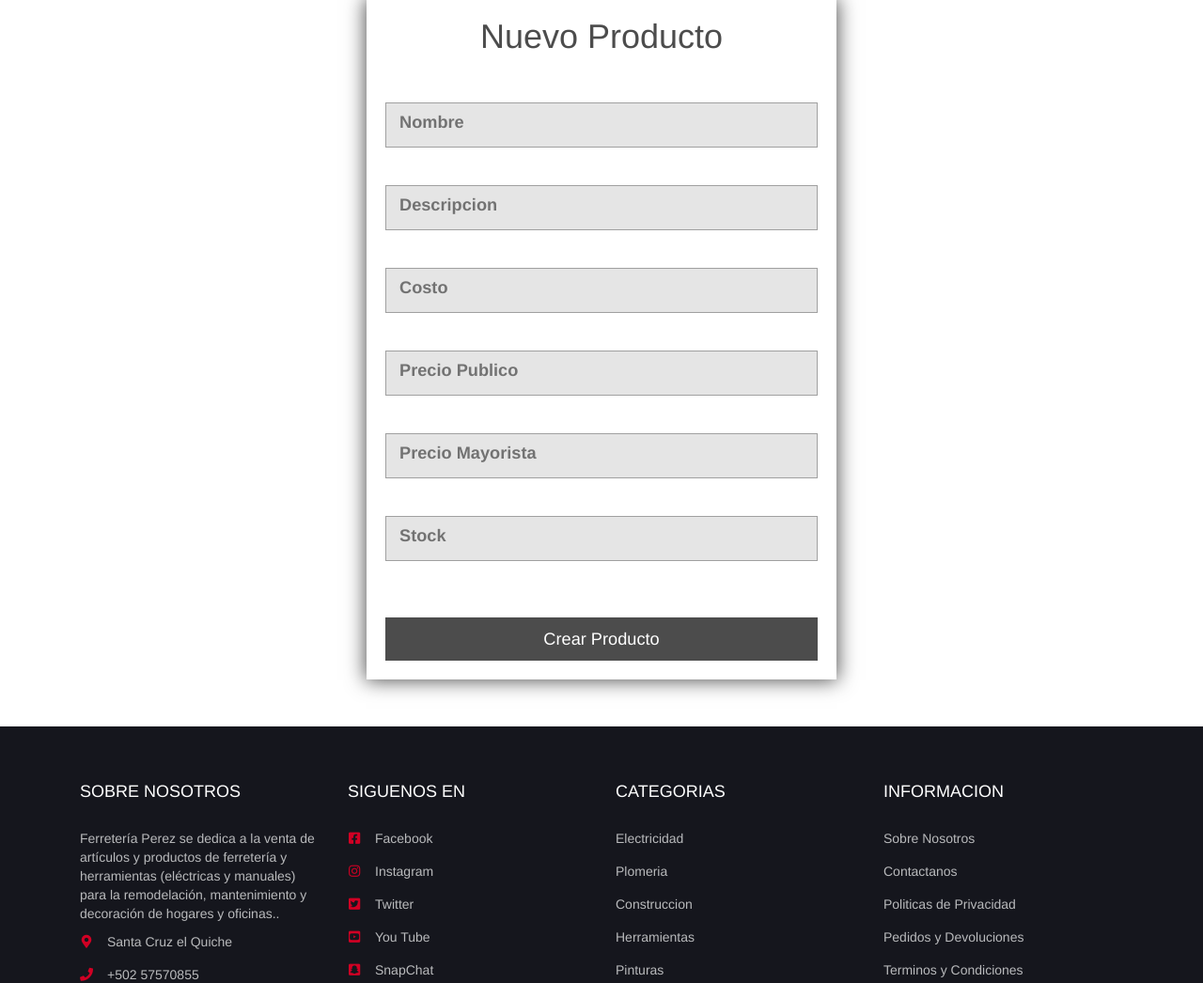
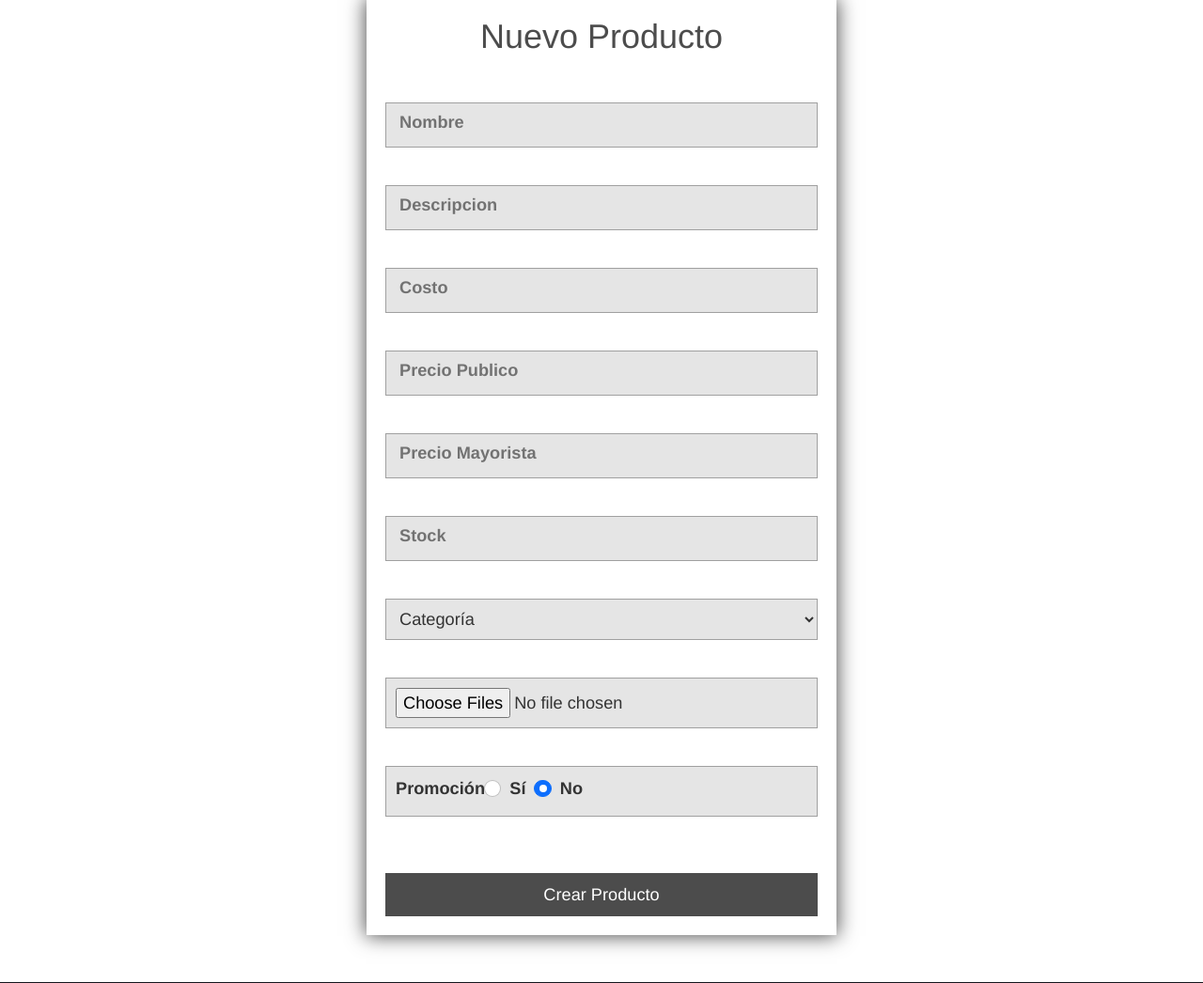
Before and after one commit to PabloIQ/ferreteria-perez, a Django app: page /iproducto/ in a window 1280 px wide. Shown: the part 272-1318 px from the top of the page at 94% size. Run offline with Django 3.2, Linux system fonts and the light colour scheme; data that the repository does not hold is empty; some libraries are stand-ins or nearby versions.

Commit message:
Fomulario Categoria funcionando

```diff
--- a/app/app/urls.py
+++ b/app/app/urls.py
@@ -24,6 +24,6 @@
     path('notfound/', views.NotFound, name='not_found'),
     path('inicio/', views.Inicio, name='inicio_'),
     path('carrito/', views.Carrito, name='carrito_'),
-    path('categoria/', views.Categoria, name='categoria_'),
+    path('categoria/', views.Categoria_, name='categoria_'),
     path('iproducto/',views.Iproducto, name='I_producto'),
 ]
--- a/app/core/models.py
+++ b/app/core/models.py
@@ -1,7 +1,5 @@
 from django.db import models
 from django.contrib.auth.models import User
-from django.db.models.base import Model
-from django.db.models.fields import CommaSeparatedIntegerField
 from django.db.models.fields.related import ForeignKey
 
 class Foto (models.Model):
--- a/app/core/templates/administrador/producto.html
+++ b/app/core/templates/administrador/producto.html
@@ -1,24 +1,41 @@
 {% extends 'layout/layout.html' %}
 
 {% block contenido %}
-<form action="" class ="formulario">
+<form method="post" class ="formulario" enctype="multipart/form-data">
+    {% csrf_token %}
     <h1 class="formulario__titulo">Nuevo Producto</h1>
-    <input type="text" class="formulario__input">
+    <input type="text" class="formulario__input" name="nombre" required>
     <label for="" class="formulario__label">Nombre</label>
-    <input type="text" class="formulario__input">
+    <input type="text" class="formulario__input" name="descripcion" required>
     <label for="" class="formulario__label">Descripcion</label>
-    <input type="text" class="formulario__input">
+    <input type="text" class="formulario__input" name="costo"required>
     <label for="" class="formulario__label">Costo</label>
-    <input type="text" class="formulario__input">
+    <input type="text" class="formulario__input" name="precio_publico" required>
     <label for="" class="formulario__label">Precio Publico</label>
-    <input type="text" class="formulario__input">
+    <input type="text" class="formulario__input" name="precio_mayorista" required>
     <label for="" class="formulario__label">Precio Mayorista</label>
-    <input type="text" class="formulario__input">
+    <input type="text" class="formulario__input" name="stock" required>
     <label for="" class="formulario__label">Stock</label>
+    <select class="formulario__input" name="categoria">
+        <option value="0">Categoría</option>
+        {% for item in categoria %}
+            <option value="{{ item.id }}">{{ item.nombre }}</option>
+        {% endfor %}
+    </select>
+    <input type="file" name="imagen" class='formulario__input' multiple>
+    <div class="input-group formulario__input">
+        <label >Promoción</label>
+        <div class="form-check form-check-inline">
+            <input class="form-check-input" type="radio" name="promocion" id="inlineRadio1" value="1">
+            <label class="form-check-label" for="inlineRadio1">Sí</label>
+        </div>
+        <div class="form-check form-check-inline">
+            <input class="form-check-input" type="radio" name="promocion" id="inlineRadio2" value="0" checked>
+            <label class="form-check-label" for="inlineRadio2">No</label>
+        </div>
+    </div>
     <br/>
 
     <input type="submit" class="formulario__submit" Value="Crear Producto">
 </form>
-
-
 {% endblock %}
--- a/app/core/templates/layout/layout.html
+++ b/app/core/templates/layout/layout.html
@@ -34,6 +34,9 @@
     <!-- Slick -->
     <link type="text/css" rel="stylesheet" href="{% static 'css/slick.css' %}"/>
 	<link type="text/css" rel="stylesheet" href="{% static 'css/slick-theme.css' %}"/>
+
+    <!-----------------------Sweet Alwert 2--------------------------->
+    <script src="//cdn.jsdelivr.net/npm/sweetalert2@11"></script>
 
 </head>
 
@@ -146,10 +149,10 @@
               <a class="nav-link" href="#">Productos en Promocion</a>
               <a class="nav-link" href="#">Categorias</a>
               <div class="administrador">
-                  <select class="optionadmin">
-                        <option value="Administrador">Administrador</option>
-                        <option value="Categoria">Crear Categoria</option>
-                        <option value="Producto">Ingresar Producto</option>
+                  <select class="optionadmin" onchange="this.options[this.selectedIndex].value && (window.location = this.options[this.selectedIndex].value);">
+                        <option value="">Administrador</option>
+                        <option value="{% url 'categoria_' %}">Crear Categoria</option>
+                        <option value="{% url 'I_producto' %}">Ingresar Producto</option>
                         <option value="Proveedor">Registrar Proveedor</option>
                         <option value="Usuario">Registrar Usuario</option>
                   </select>
--- a/app/core/templates/producto/crear.html
+++ b/app/core/templates/producto/crear.html
@@ -8,5 +8,6 @@
         <input type="textarea">
 
         <input type="submit" value="Crear">
+
     </form>
 {% endblock %}
--- a/app/core/templates/producto/inicio.html
+++ b/app/core/templates/producto/inicio.html
@@ -1,6 +1,7 @@
 {% extends 'layout/layout.html' %}
 
 {% block contenido %}
+		{% include 'message/messages.html' %}
       <!-- SLIDER CARRUSEL-->
       <div id="carouselExampleIndicators" class="carousel slide" data-bs-ride="carousel">
         <div class="carousel-indicators">
--- a/app/core/views.py
+++ b/app/core/views.py
@@ -1,4 +1,8 @@
-from django.shortcuts import render
+from django.db.models.fields import PositiveIntegerRelDbTypeMixin
+from django.shortcuts import redirect, render
+from django.contrib import messages
+from core.models import Categoria
+from django.contrib.auth.models import User
 
 # Create your views here.
 def Index (request):
@@ -20,8 +24,46 @@
 def Carrito (request):
     return render (request, 'producto/carrito.html')
 
-def Categoria (request):
+def Categoria_ (request):
+    if request.method == 'POST':
+        nombre_cat = request.POST['nombre']
+        if not str(nombre_cat).strip():
+            messages.info(request, 'Ingrese el nombre de la categoría')
+        else:
+            try:
+                categoria = Categoria(
+                    nombre = nombre_cat,
+                    ud_user = User.objects.get(id=request.user.id)
+                )
+                categoria.save()
+                messages.success(request, 'Categoría creada correctamente!')
+                return redirect ('inicio_')
+            except:
+                messages.error(request, 'Se produjo un error, vuelva a intentarlo')
     return render (request, 'administrador/categoria.html')
 
 def Iproducto (request):
-    return render (request, 'administrador/producto.html')
+    categoria_list = Categoria.objects.values('id', 'nombre')
+    if request.method == 'POST':
+        nombre = request.POST['nombre']
+        descripcion = request.POST['descripcion']
+        costo = request.POST['costo']
+        precio_publico = request.POST['precio_publico']
+        precio_mayorista = request.POST['precio_mayorista']
+        stock = request.POST['stock']
+        categoria = request.POST['categoria']
+        imagen = request.FILES.get('imagen')
+        promocion = request.POST.getlist('promocion')
+
+        print('Nombre: ', nombre)
+        print('Descripcion: ', descripcion)
+        print('Costo: ', costo)
+        print('Precio Publico: ', precio_publico)
+        print('Precio Mayorista: ', precio_mayorista)
+        print('Stock: ', stock)
+        print('Categoria: ', categoria)
+        print('Imagen: ', imagen)
+        print('Promocion: ', promocion[0])
+    return render (request, 'administrador/producto.html', {
+        'categoria': categoria_list
+    })
```
Also changed, not shown: app/core/templates/administrador/categoria.html (+8 -7 lines), app/core/templates/message/messages.html (added, +42 -0 lines).
